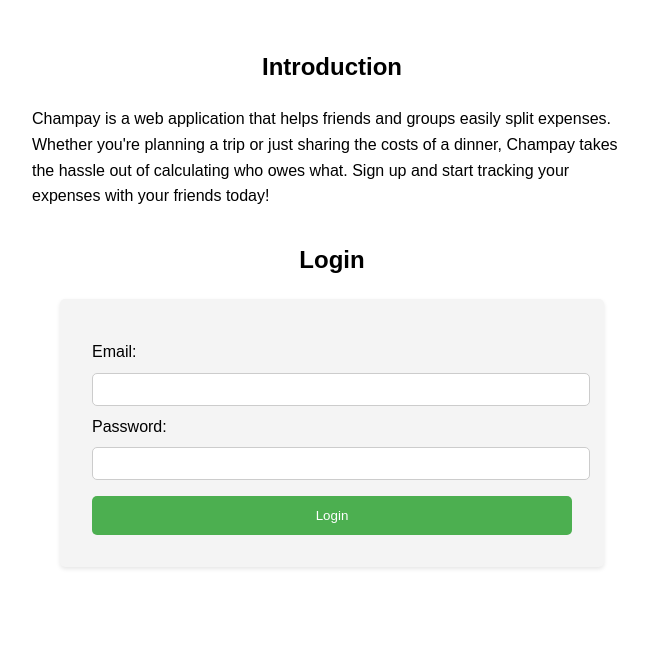
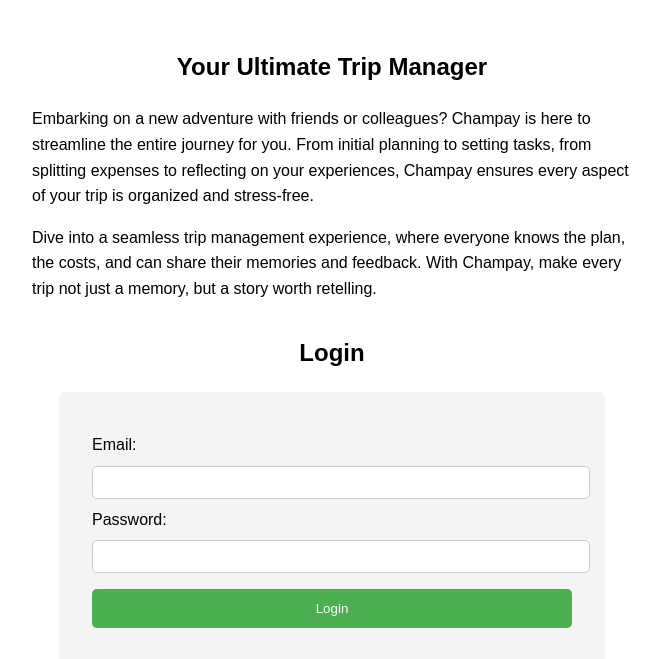
Before and after one commit to ayael01/champay, a Flask app: page / in a window 1280 px wide. Shown: the part 83-742 px from the top of the page, without its empty margins (308-968 px from the left). Run offline with Flask 3, Linux system fonts and the light colour scheme.

Commit message:
Homepage changes

```diff
--- a/templates/homepage.html
+++ b/templates/homepage.html
@@ -12,12 +12,9 @@
     </header>
     <main>
         <section>
-            <h2>Introduction</h2>
-            <p>
-                Champay is a web application that helps friends and groups easily split expenses.
-                Whether you're planning a trip or just sharing the costs of a dinner, Champay takes the hassle out of calculating who owes what.
-                Sign up and start tracking your expenses with your friends today!
-            </p>
+            <h2>Your Ultimate Trip Manager</h2>
+            <p>Embarking on a new adventure with friends or colleagues? Champay is here to streamline the entire journey for you. From initial planning to setting tasks, from splitting expenses to reflecting on your experiences, Champay ensures every aspect of your trip is organized and stress-free.</p>
+            <p>Dive into a seamless trip management experience, where everyone knows the plan, the costs, and can share their memories and feedback. With Champay, make every trip not just a memory, but a story worth retelling.</p>
         </section>
         <section>
             <h2>Login</h2>
@@ -41,5 +38,20 @@
             </form>
         </section>
     </main>
+
+    <script>
+        document.addEventListener('DOMContentLoaded', function() {
+            function highlightWord(rootElement, word) {
+                let content = rootElement.innerHTML;
+                const regExp = new RegExp(`(${word})`, 'gi');
+                const replacement = `<span class="champay-highlight">$1</span>`;
+                rootElement.innerHTML = content.replace(regExp, replacement);
+            }
+
+            // Applying it to the entire body. You can limit the scope if needed.
+            highlightWord(document.body, "Champay");
+        });
+    </script>
+
 </body>
 </html>
```
